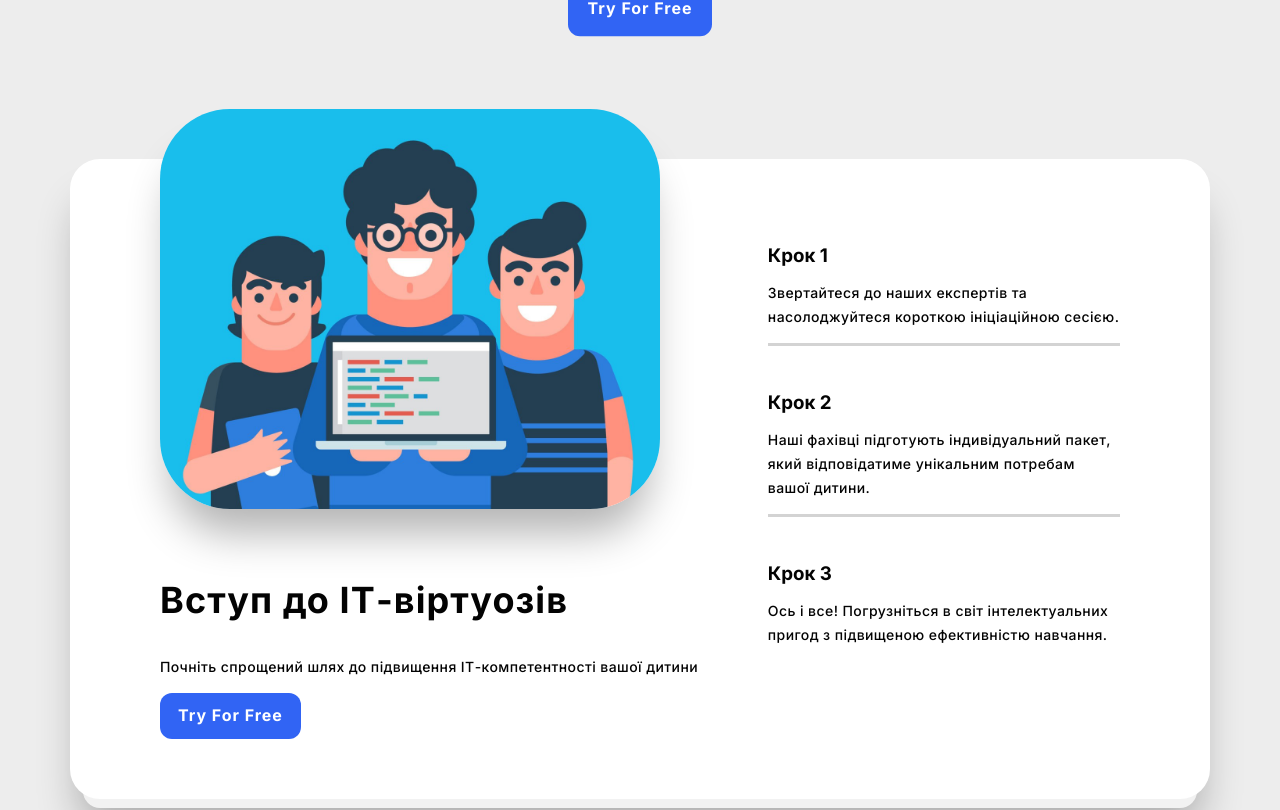
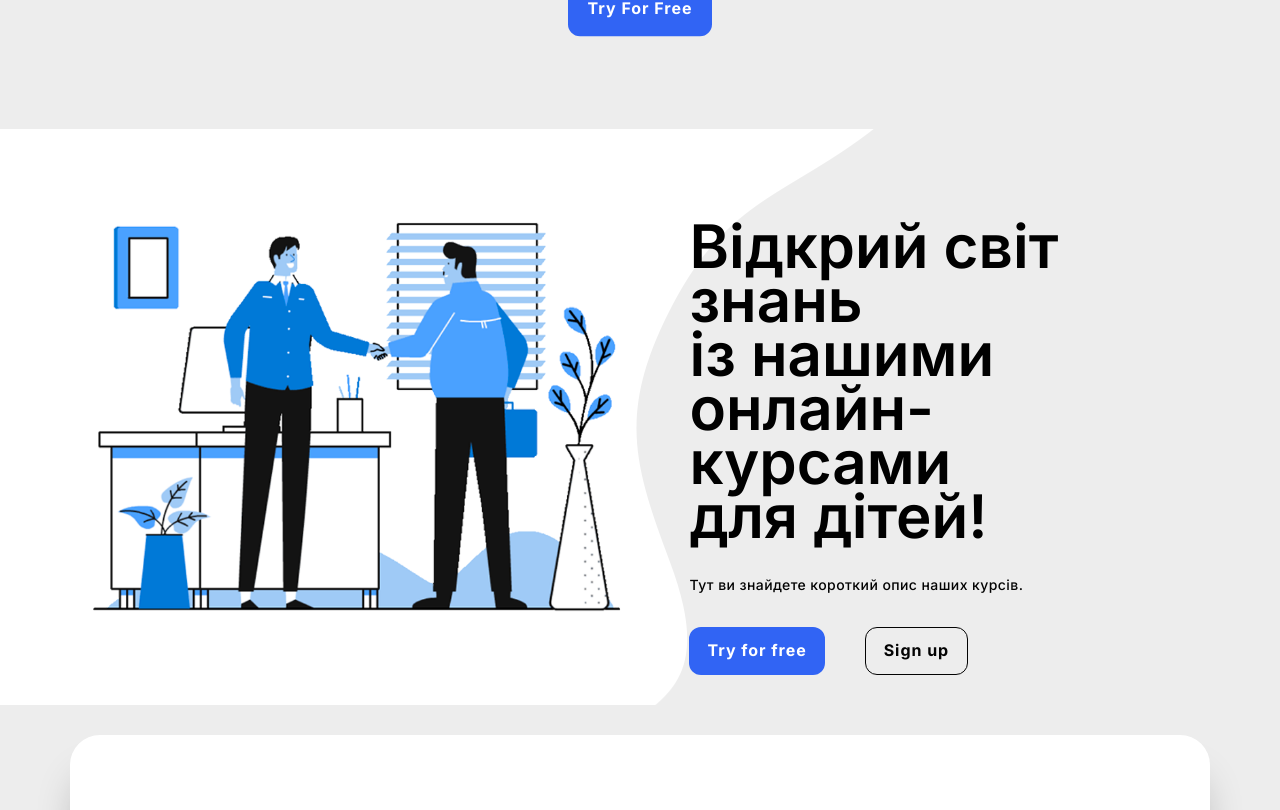
Before and after one commit to Makssik/codespark, a React (Create React App) app: page / in a window 1280 px wide. Shown: the part 671-1481 px from the top of the page. Built offline with nearby package versions, Linux system fonts and the light colour scheme.

Commit message:
uncoment some code

```diff
--- a/src/components/views/HomeView/HomeView.jsx
+++ b/src/components/views/HomeView/HomeView.jsx
@@ -11,7 +11,7 @@ const HomeView = () => {
   return (
     <>
       <WebinarCountdown />
-      {/* <motion.section {...setings}>
+      <motion.section {...setings}>
         <Hero />
       </motion.section>
 
@@ -21,7 +21,7 @@ const HomeView = () => {
 
       <motion.section {...setings}>
         <PrivilegesForChild />
-      </motion.section>*/}
+      </motion.section>
 
       <motion.section {...setings}>
         <EnterToIT />
```
